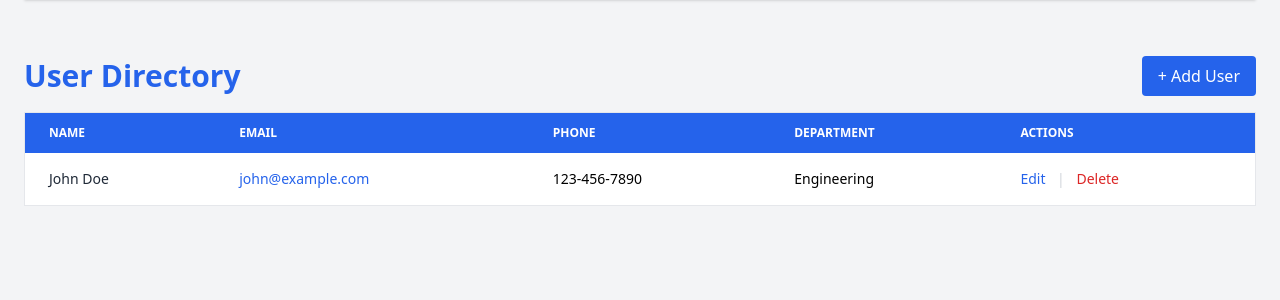
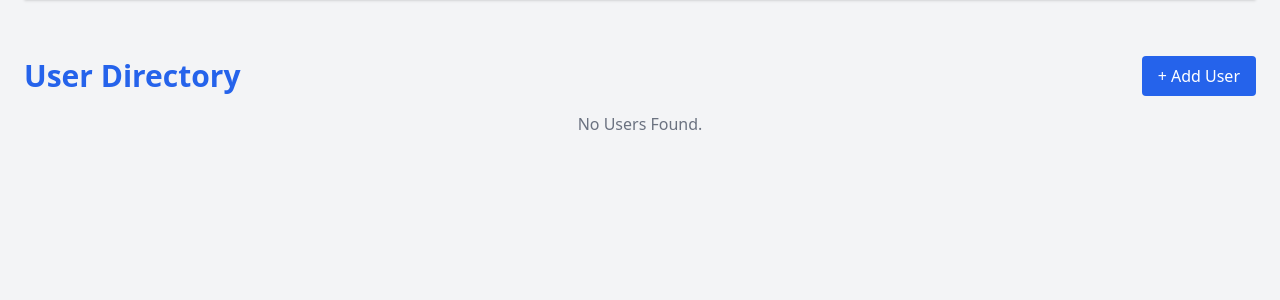
Before and after one commit to Basit-Dev/Flask-Dashboard, a Flask app: page /users in a window 1280 px wide. Shown: the part 88-388 px from the top of the page. Run offline with Flask 3, Linux system fonts and the light colour scheme.

Commit message:
Display the user list
If user exits show otherwise display no users found

```diff
--- a/app.py
+++ b/app.py
@@ -44,14 +44,16 @@ def test_db():
 
 
 
-
+# Welcome page
 @app.route("/")
 def welcome():
     return render_template("welcome.html")
 
+# Show all users
 @app.route("/users")
 def users():
-    return render_template("users.html")
+    all_users = User.query.all()
+    return render_template("users.html", users=all_users)
 
 @app.route("/add")
 def add_user():
--- a/templates/users.html
+++ b/templates/users.html
@@ -1,7 +1,5 @@
-{% extends 'base.html' %}
-{% block title %}Users{% endblock %}
-
-{% block content %}
+{% extends 'base.html' %} {% block title %}Users{% endblock %} {% block content
+%}
 <div class="mt-14 mx-auto">
     <div class="flex items-center justify-between mb-4">
         <h1 class="text-3xl font-bold text-blue-600">User Directory</h1>
@@ -12,6 +10,9 @@
             + Add User
         </a>
     </div>
+
+    <!-- If users exist display them -->
+    {% if users %}
 
     <!-- Desktop view -->
     <div class="hidden md:block">
@@ -28,12 +29,18 @@
                     </tr>
                 </thead>
                 <!-- Table body -->
+                <!-- Generate a row for each user -->
                 <tbody class="bg-white divide-y divide-gray-200">
+                    {% for user in users %}
                     <tr>
-                        <td class="px-6 py-4 text-gray-800 font-medium break-words">John Doe</td>
-                        <td class="px-6 py-4 text-blue-600 break-words">john@example.com</td>
-                        <td class="px-6 py-4 break-words">123-456-7890</td>
-                        <td class="px-6 py-4 break-words">Engineering</td>
+                        <td class="px-6 py-4 text-gray-800 font-medium break-words">
+                            {{ user.name }}
+                        </td>
+                        <td class="px-6 py-4 text-blue-600 break-words">
+                            {{ user.email }}
+                        </td>
+                        <td class="px-6 py-4 break-words">{{ user.phone }}</td>
+                        <td class="px-6 py-4 break-words">{{ user.department }}</td>
                         <td class="px-6 py-4">
                             <!-- Action buttons -->
                             <a href="#" class="text-blue-600 hover:underline">Edit</a>
@@ -41,6 +48,7 @@
                             <a href="#" class="text-red-600 hover:underline">Delete</a>
                         </td>
                     </tr>
+                    {% endfor %}
                 </tbody>
             </table>
         </div>
@@ -48,13 +56,14 @@
 
     <!-- Mobile view -->
     <div class="md:hidden space-y-3">
+        {% for user in users %}
         <div class="bg-white rounded shadow p-4">
             <div class="flex items-start justify-between gap-3">
                 <div>
-                    <div class="font-semibold text-gray-900">John Doe</div>
-                    <div class="text-blue-600 text-sm break-words">john@example.com</div>
-                    <div class="text-gray-700 text-sm">123-456-7890</div>
-                    <div class="text-gray-700 text-sm">Engineering</div>
+                    <div class="font-semibold text-gray-900">{{ user.name }}</div>
+                    <div class="text-blue-600 text-sm break-words">{{ user.email }}</div>
+                    <div class="text-gray-700 text-sm">{{ user.phone }}</div>
+                    <div class="text-gray-700 text-sm">{{ user.department }}</div>
                 </div>
                 <div class="flex flex-col items-end gap-2 shrink-0">
                     <a href="#" class="text-blue-600 hover:underline">Edit</a>
@@ -62,8 +71,13 @@
                 </div>
             </div>
         </div>
+        {% endfor %}
     </div>
 
+    <!-- If no users exist show message -->
+    {% else %}
+    <p class="text-center text-gray-500">No Users Found.</p>
+    {% endif %}
 </div>
 
 {% endblock %}
```
